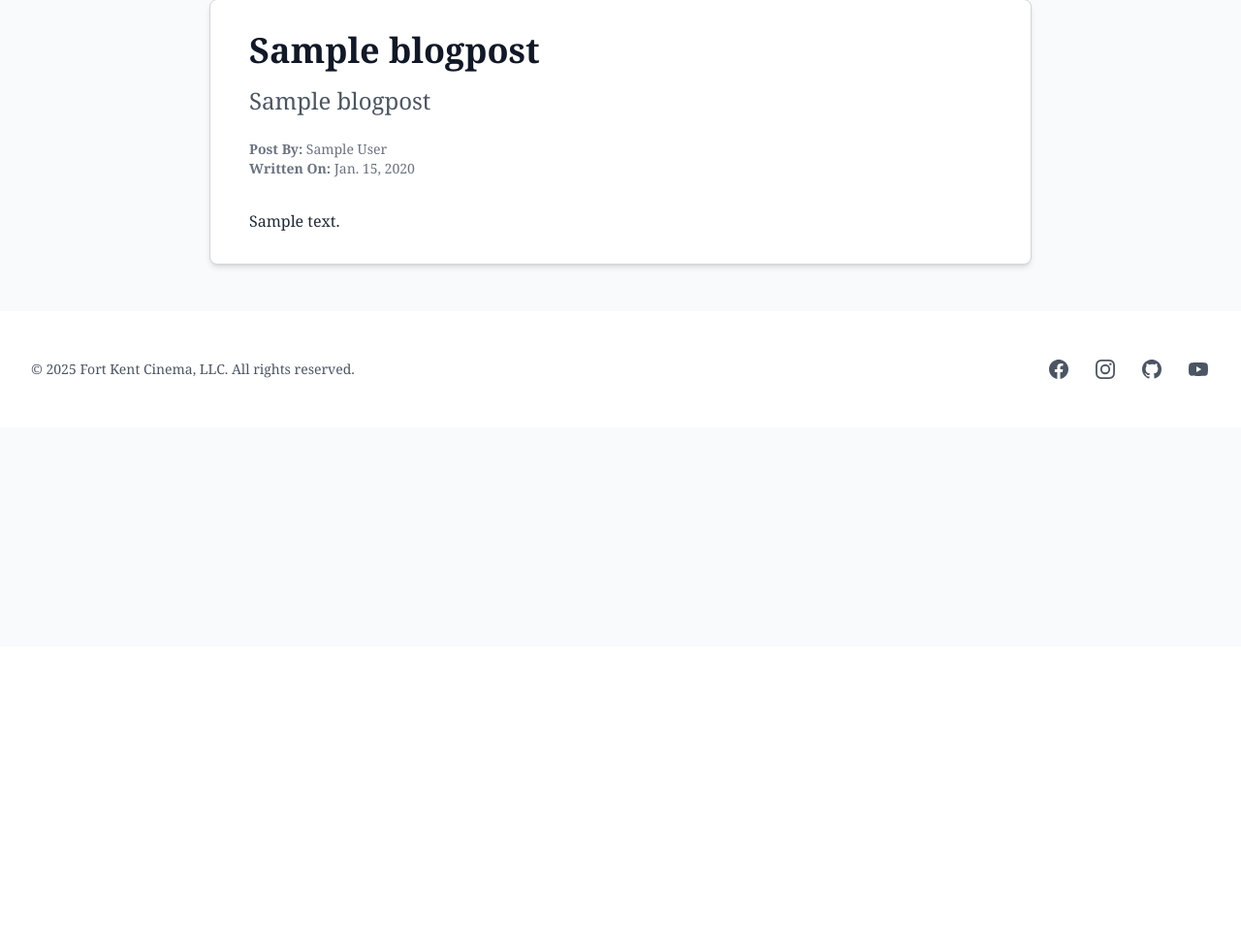
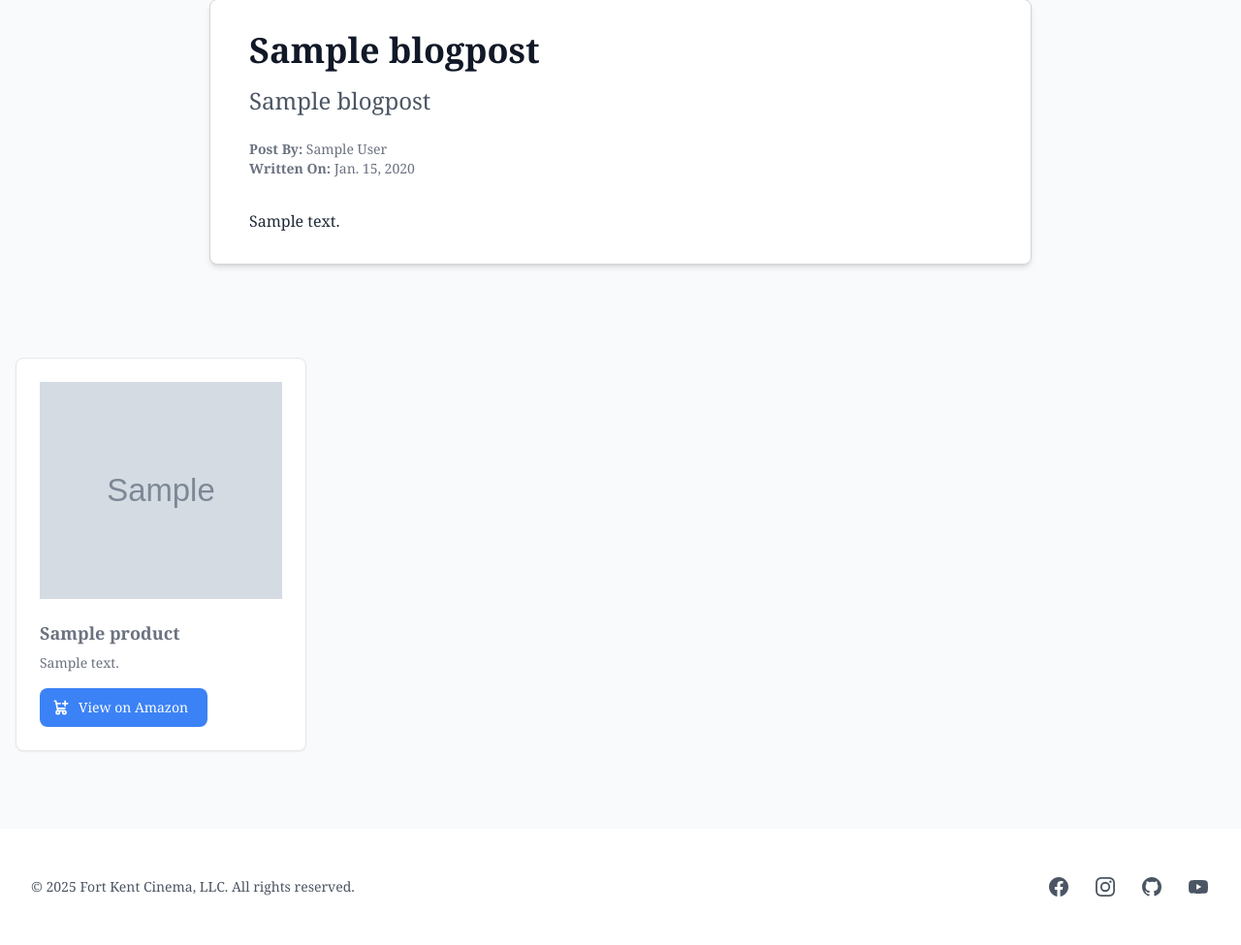
Before and after one commit to BrandonGoding/api_fortkentcinema_com, a Django app: a page that uses website/templates/website/blog_detail.html in a window 1280 px wide. Shown: the part 133-1108 px from the top of the page at 97% size. Before the commit the page ends 524 px from the top, so only its background shows below. Run offline with Django 5.2, Linux system fonts and the light colour scheme; tables that the repository leaves empty hold one stand-in row (values such as "Sample post"); grey boxes marked "Sample" are stand-in pictures; some libraries are stand-ins or nearby versions.

Commit message:
feat(affiliate): new affialiate app

```diff
--- a/affiliate/models.py
+++ b/affiliate/models.py
@@ -5,4 +5,4 @@ class Product(models.Model):
     name = models.CharField(max_length=100)
     link = models.URLField(max_length=200)
     description = models.TextField()
-    image = models.ImageField(upload_to="product/")
+    image = models.ImageField(upload_to="affiliate/product/img/")
--- a/fortkentcinema/urls.py
+++ b/fortkentcinema/urls.py
@@ -14,7 +14,7 @@ Including another URLconf
     1. Import the include() function: from django.urls import include, path
     2. Add a URL to urlpatterns:  path('blog/', include('blog.urls'))
 """
-
+from django.conf.urls.static import static
 from django.contrib import admin
 from django.urls import path
 from django.urls.conf import include
@@ -30,4 +30,4 @@ if settings.DEBUG:
     # Include django_browser_reload URLs only in DEBUG mode
     urlpatterns += [
         path("__reload__/", include("django_browser_reload.urls")),
-    ]
+    ] + static(settings.MEDIA_URL, document_root=settings.MEDIA_ROOT)
--- a/website/templates/website/blog_detail.html
+++ b/website/templates/website/blog_detail.html
@@ -22,5 +22,39 @@
             </div>
         </div>
     </div>
+{% if object.products.all %}
+    <section class="bg-gray-50 py-8 antialiased md:py-12">
+  <div class="mx-auto max-w-screen-xl px-4 2xl:px-0">
+    <div class="mb-4 grid gap-4 sm:grid-cols-2 md:mb-8 lg:grid-cols-3 xl:grid-cols-4">
+    {% for product in object.products.all %}
+      <div class="rounded-lg border border-gray-200 bg-white p-6 shadow-sm">
+        <div class="h-56 w-full">
+          <a href="#">
+            <img class="mx-auto h-full" src="{{ product.image.url }}" alt="" />
+          </a>
+        </div>
+        <div class="pt-6">
 
+          <a href="#" class="text-lg font-semibold leading-tight text-gray-500 hover:underline">{{ product.name }}</a>
+
+          <div class="mt-2 flex items-center gap-2">
+            <p class="text-sm font-medium text-gray-500">{{ product.description }}</p>
+          </div>
+          <div class="mt-4 flex items-center justify-between gap-4">
+            <a href="#" class="inline-flex items-center rounded-lg bg-blue-500 px-5 py-2.5 text-sm font-medium text-white hover:bg-primary-800 focus:outline-none focus:ring-4  focus:ring-primary-300">
+              <svg class="-ms-2 me-2 h-5 w-5" aria-hidden="true" xmlns="http://www.w3.org/2000/svg" width="24" height="24" fill="none" viewBox="0 0 24 24">
+                <path stroke="currentColor" stroke-linecap="round" stroke-linejoin="round" stroke-width="2" d="M4 4h1.5L8 16m0 0h8m-8 0a2 2 0 1 0 0 4 2 2 0 0 0 0-4Zm8 0a2 2 0 1 0 0 4 2 2 0 0 0 0-4Zm.75-3H7.5M11 7H6.312M17 4v6m-3-3h6" />
+              </svg>
+              View on Amazon
+            </a>
+          </div>
+        </div>
+      </div>
+    {% endfor %}
+    </div>
+
+  </div>
+
+</section>
+{% endif %}
 {% endblock content %}
```
